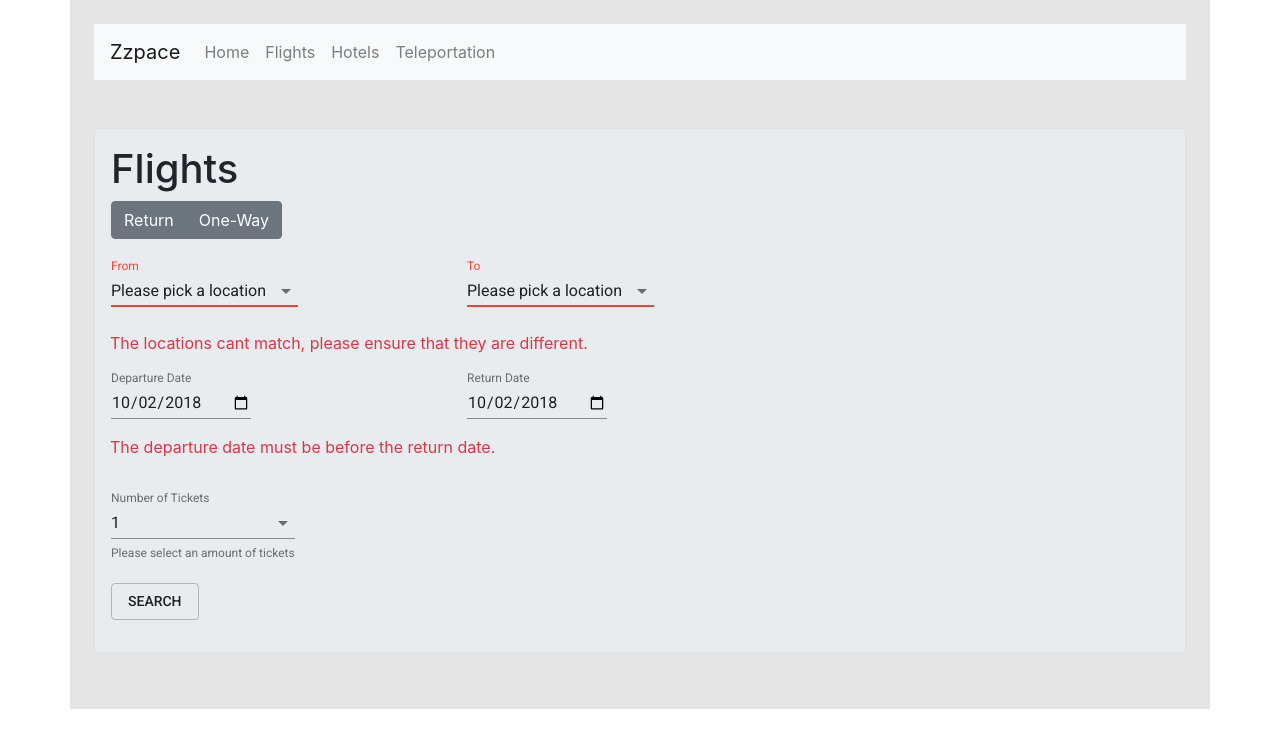
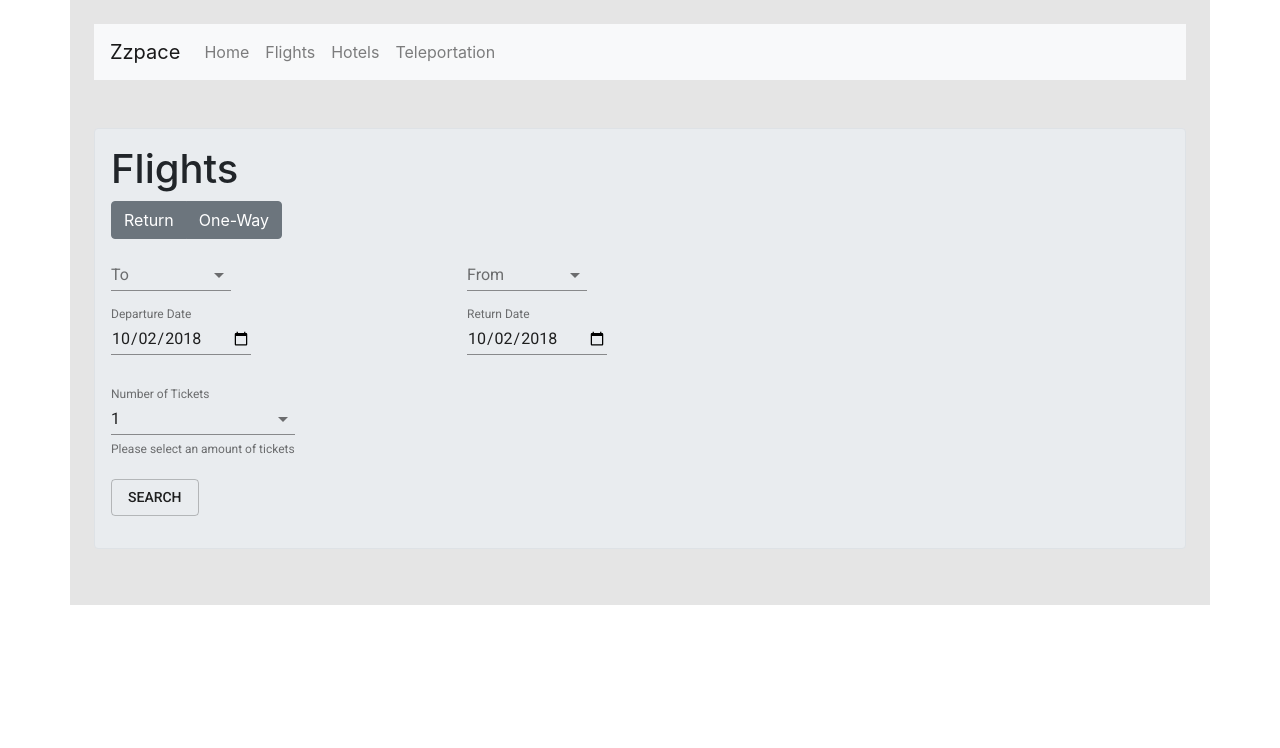
Before and after one commit to chrisjstephens/Zzpace-React, a React (Create React App) app: page /flights in a window 1280 px wide. Shown: the top 748 px of the page. Built offline with nearby package versions, Linux system fonts and the light colour scheme.

Commit message:
Oct 17 - More /flights UI additions from material

```diff
--- a/src/components/Flights.react.js
+++ b/src/components/Flights.react.js
@@ -2,7 +2,14 @@ import React from 'react';
 import Button from '@material-ui/core/Button';
 import MenuItem from '@material-ui/core/MenuItem';
 import TextField from '@material-ui/core/TextField';
+import FormControl from '@material-ui/core/FormControl';
+import InputLabel from '@material-ui/core/InputLabel';
+import Input from '@material-ui/core/Input';
+import Select from '@material-ui/core/Select';
 
+const cssStyles = {
+  minWidth: 120
+}
 
 export default class Flights extends React.Component {
   constructor(props) {
@@ -11,8 +18,8 @@ export default class Flights extends React.Component {
     this.minDate = new Date().toISOString().slice(0,10);
 
     this.state = {
-      toLocation: 'Default',
-      fromLocation: 'Default',
+      toLocation: '',
+      fromLocation: '',
       tickets: 1,
       returnFlightType: true,
       oneWayFlightType: false,
@@ -22,10 +29,6 @@ export default class Flights extends React.Component {
 
 
     this.locations = [
-        {
-          value: "Default",
-          label: "Please pick a location"
-        },
         {
           value: "Earth",
           label: "Earth"
@@ -117,8 +120,12 @@ export default class Flights extends React.Component {
     // const minDepartureDate = minDate;
     // const minReturnDate = minDate;  //Add 24 hours to this
 
-    const invalidDates = this.state.departureDate >= this.state.returnDate ? true : false;
-    console.log('ivd',this.state.departureDate, this.state.returnDate);
+    const defaultDates = ((this.state.departureDate === this.minDate) && (this.state.returnDate === this.minDate)) ? true : false;
+    const invalidDates = !defaultDates && (this.state.departureDate >= this.state.returnDate) ? true : false;
+
+    const defaultLocations = (this.state.toLocation && this.state.fromLocation) ? true : false;
+    const invalidLocations = defaultLocations && (this.state.toLocation === this.state.fromLocation) ? true : false;
+
 
     return (
       <div>
@@ -131,51 +138,46 @@ export default class Flights extends React.Component {
             </div>
             <div className="form-row">
               <div className="form-group col-md-4">
-                <TextField
-                  id="standard-select-currency"
-                  select
-                  label="From"
+                <FormControl  style={cssStyles}>
+                  <InputLabel htmlFor="from-simple">To</InputLabel>
+                  <Select
                     value={this.state.toLocation}
                     onChange={this.handleChange('toLocation')}
-                  SelectProps={{
-                    MenuProps: {
-                      className: "test",
-                    },
+                    inputProps={{
+                      name: "to",
+                      id: "to-simple"
                     }}
-                  margin="normal"
-                  error={this.validToLocationCheck()}
                   >
                   {this.locations.map(option => (
                     <MenuItem key={option.value} value={option.value}>
                       {option.label}
                     </MenuItem>
                   ))}
-                </TextField>
+                  </Select>
+                </FormControl>
               </div>
               <div className="form-group col-md-4">
-              <TextField
-                id="standard-select-currency"
-                select
-                label="To"
+              <FormControl  style={cssStyles}>
+                <InputLabel htmlFor="from-simple">From</InputLabel>
+                <Select
                   value={this.state.fromLocation}
                   onChange={this.handleChange('fromLocation')}
-                SelectProps={{
-                  MenuProps: {
-                    className: "test",
-                  },
+                  inputProps={{
+                    name: "from",
+                    id: "from-simple"
                   }}
-                placeholder="Please select a from location"
-                margin="normal"
-                error={this.validFromLocationCheck()}
                 >
                 {this.locations.map(option => (
                   <MenuItem key={option.value} value={option.value}>
                     {option.label}
                   </MenuItem>
                 ))}
-              </TextField>
+                </Select>
+              </FormControl>
               </div>
+              { invalidLocations ?
                 <p className="text-danger px-1">The locations cant match, please ensure that they are different.</p>
+              : null }
             </div>
             <div className="form-row">
               <div className="form-group col-md-4">
```
Lines whose indentation alone changed are shown as unchanged.
